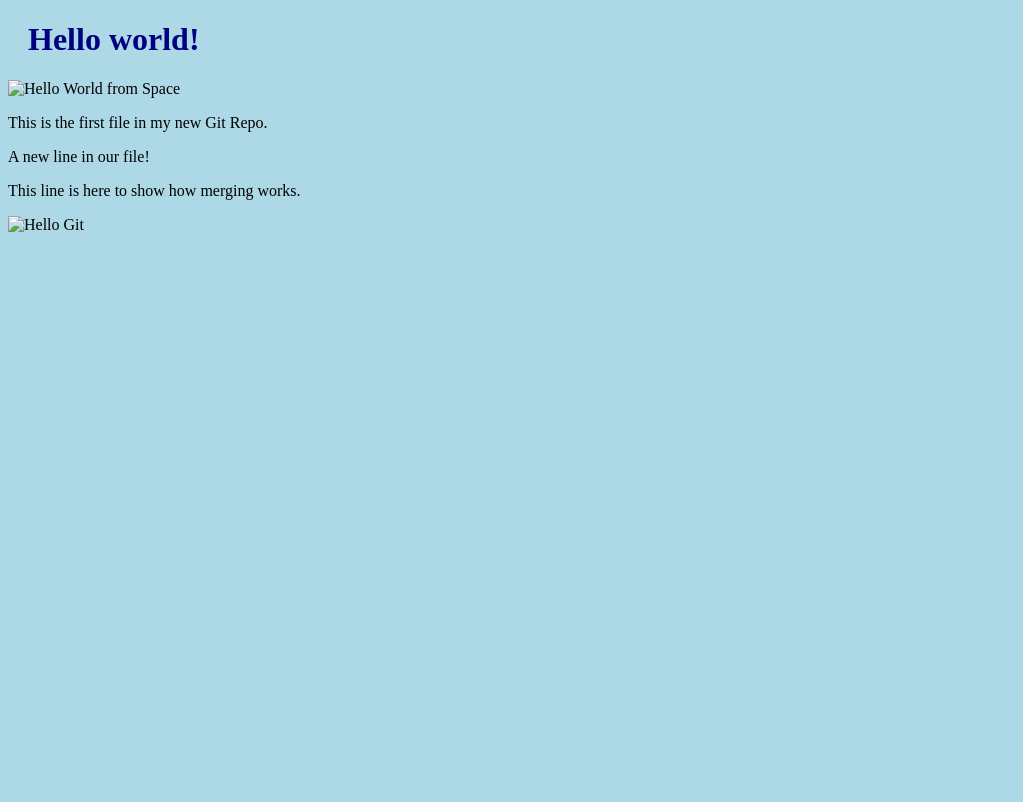
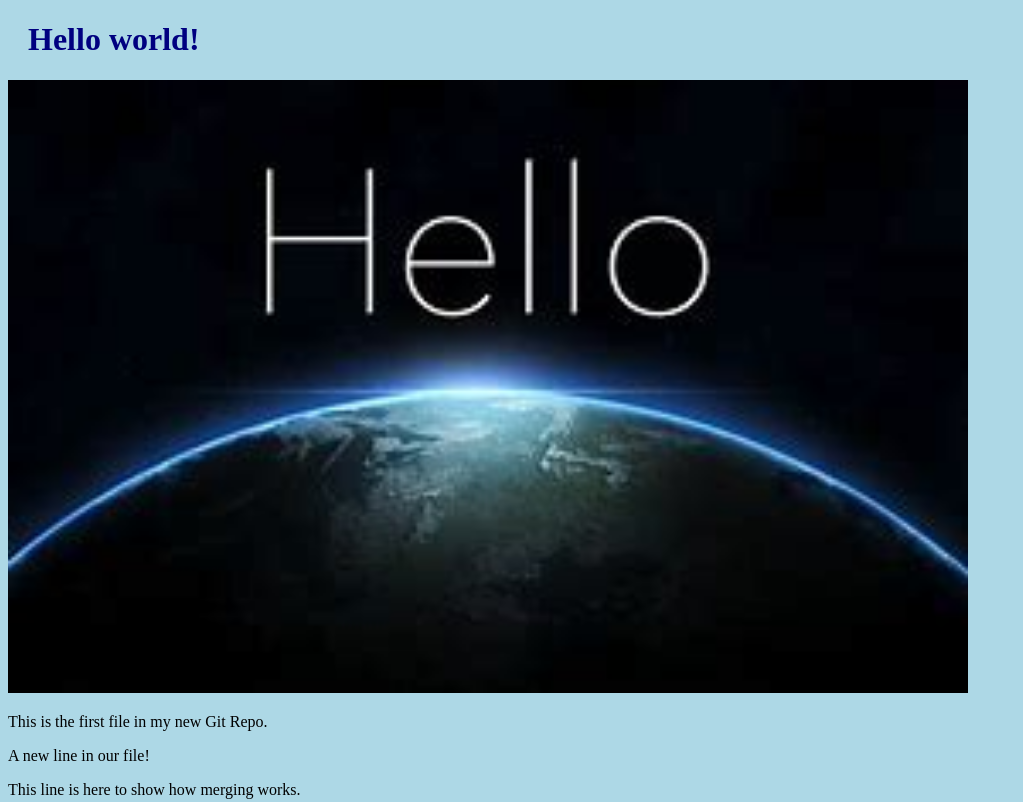
Before and after one commit to saliyar1021/hello-world, a plain HTML site: page index.html in a window 1280 px wide. Shown: the top 802 px of the page, without its empty margins (0-1023 px from the left). Drawn offline with Linux system fonts and the light colour scheme.

Commit message:
changed images format to jpg

```diff
--- a/index.html
+++ b/index.html
@@ -7,11 +7,11 @@
 <body>
 
 <h1>Hello world!</h1>
-<div><img src="hello-world-image.jpeg" alt="Hello World from Space" style="width:100%;max-width:960px"></div>
+<div><img src="hello-world-image.jpg" alt="Hello World from Space" style="width:100%;max-width:960px"></div>
 <p>This is the first file in my new Git Repo.</p>
 <p>A new line in our file!</p>
 <p>This line is here to show how merging works.</p>
-<div><img src="nature-in-every-where.jpeg" alt="Hello Git" style="width:100%;max-width:640px"></div>
+<div><img src="nature-in-every-where.jpg" alt="Hello Git" style="width:100%;max-width:640px"></div>
 
 </body>
 </html>
```
